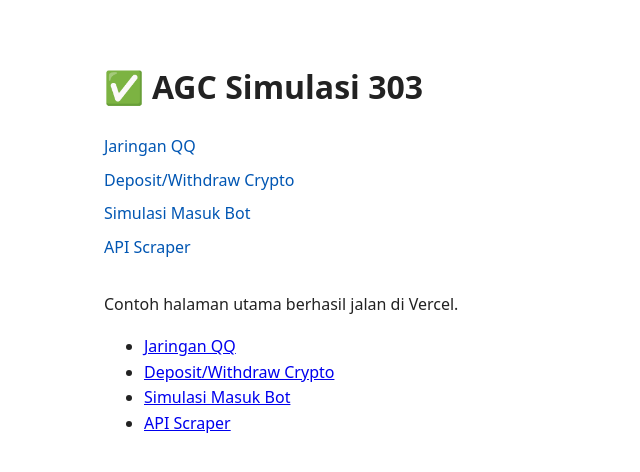
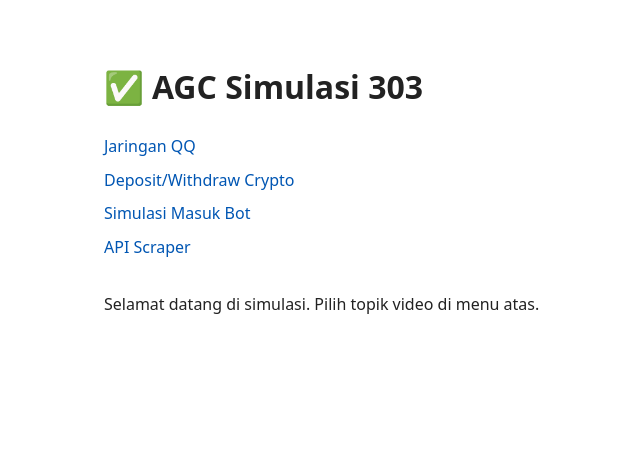
Before and after one commit to dhenynteam-wq/agc-simulasi-303, a Next.js app: page / in a window 1280 px wide. Shown: the top 472 px of the page, without its empty margins (186-826 px from the left). Built offline with nearby package versions, Linux system fonts and the light colour scheme.

Commit message:
Update index.js

```diff
--- a/pages/index.js
+++ b/pages/index.js
@@ -3,13 +3,7 @@
 export default function Home() {
   return (
     <AGCLayout>
-      <p>Contoh halaman utama berhasil jalan di Vercel.</p>
-      <ul>
-        <li><a href="/video/jaringan-qq">Jaringan QQ</a></li>
-        <li><a href="/video/dpwd-crypto">Deposit/Withdraw Crypto</a></li>
-        <li><a href="/video/simulasi-masuk">Simulasi Masuk Bot</a></li>
-        <li><a href="/video/api-scraper">API Scraper</a></li>
-      </ul>
+      <p>Selamat datang di simulasi. Pilih topik video di menu atas.</p>
     </AGCLayout>
   );
 }
```
